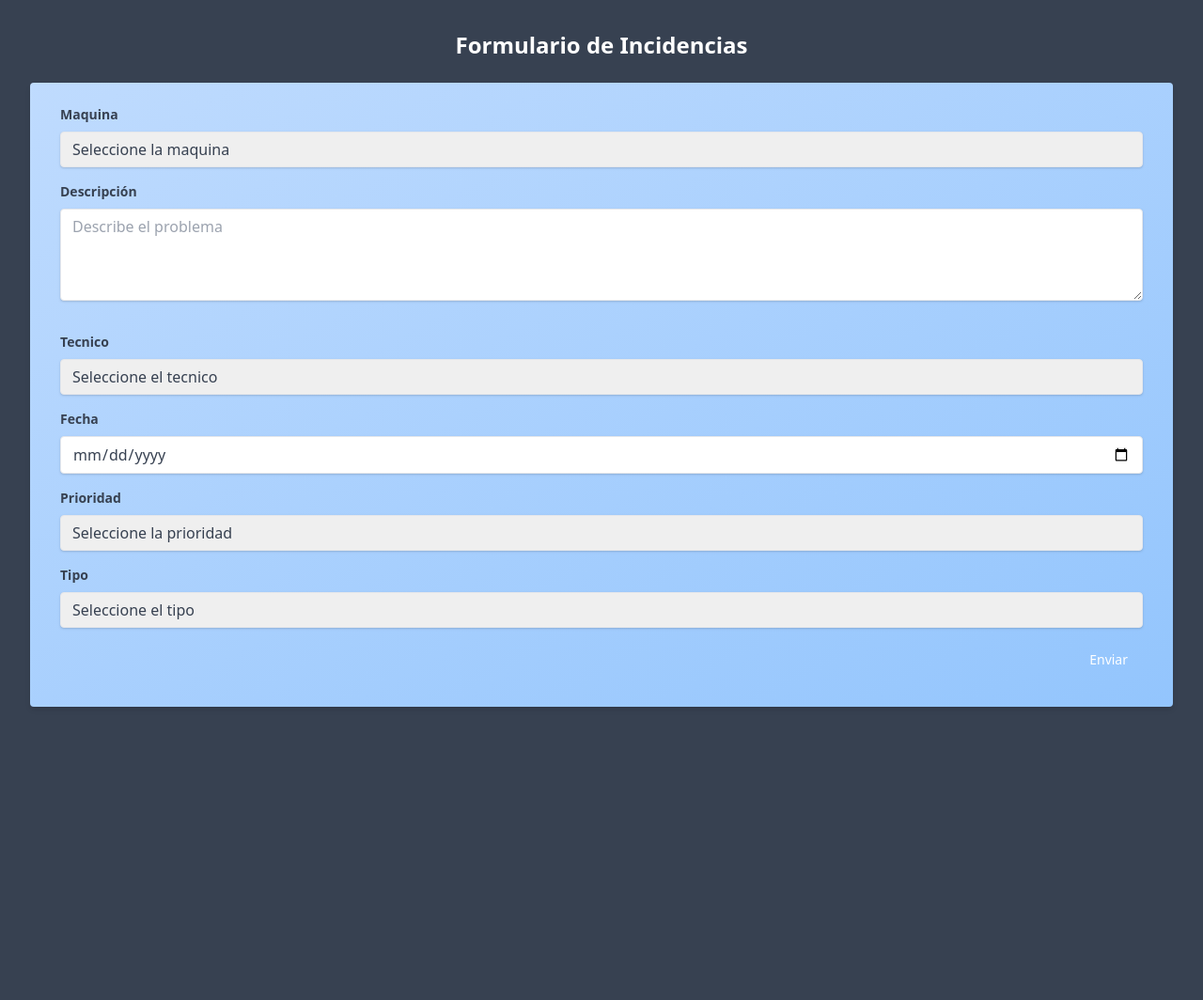
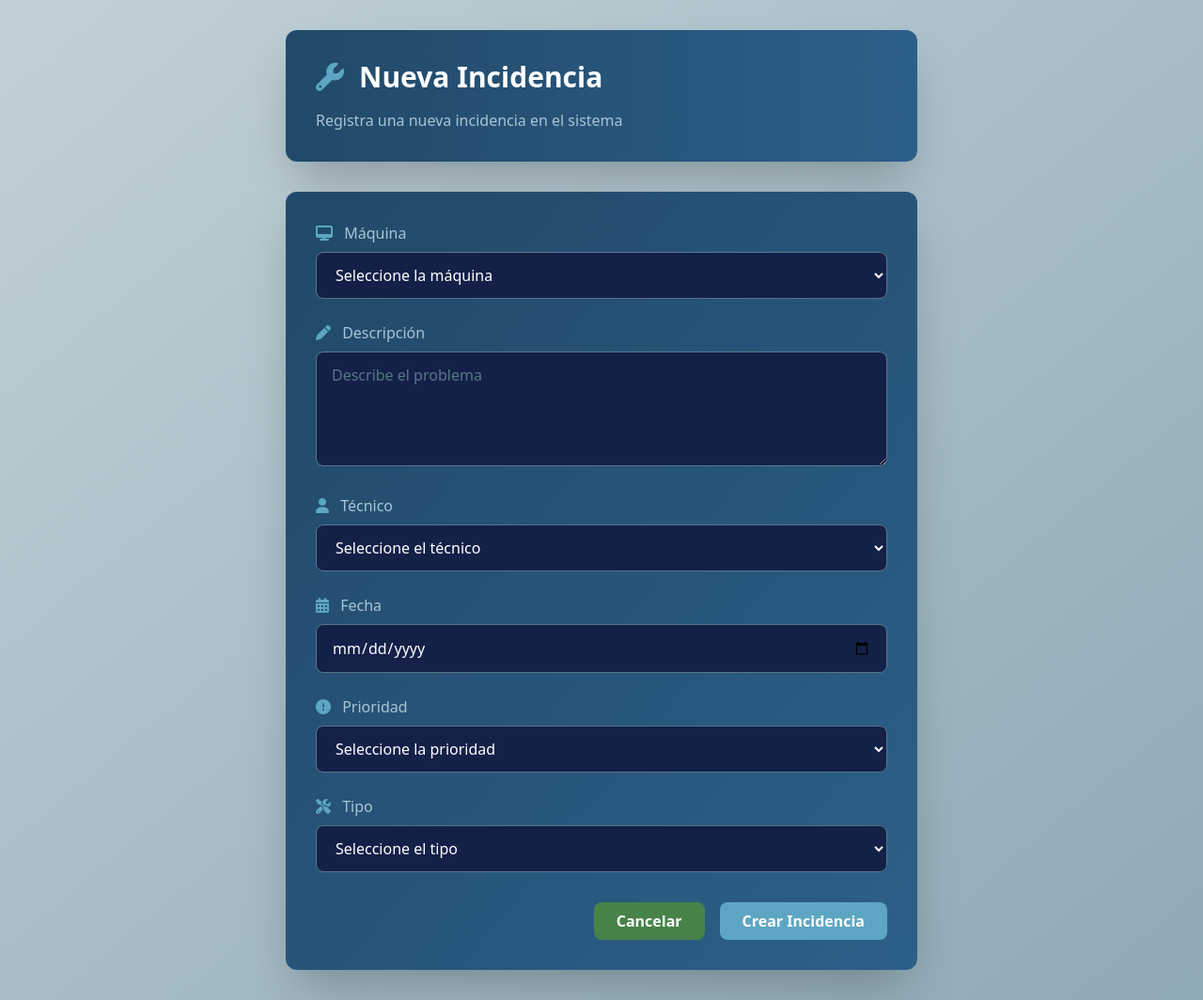
Before and after one commit to arnaugt25/Tot-Maquina, a PHP site: page /App/Views/forminci.php in a window 1280 px wide. Shown: the whole page at 94% size. Before the commit the page ends 752 px from the top, so only its background shows below. Run offline with PHP 8.4, Linux system fonts and the light colour scheme; the template is opened without the code that fills it, so the values that code supplies are empty; some libraries are stand-ins or nearby versions.

Commit message:
incidencias create edit y admin incidencias

```diff
--- a/App/Controllers/ctrlAdmin.php
+++ b/App/Controllers/ctrlAdmin.php
@@ -12,8 +12,12 @@ class ctrlAdmin {
         $machinesModel = $container->get("Machine");
         $machines = $machinesModel->getAllMachines();
 
+        $maintenanceModel = $container->get("maintenance");
+        $maintenances = $maintenanceModel->getMaintenances();
+
         $response->set("users", $users);
         $response->set("machines", $machines);
+        $response->set("maintenances", $maintenances);
         $response->setTemplate("Admin.php");
 
         return $response;
--- a/App/Controllers/ctrlMaintenance.php
+++ b/App/Controllers/ctrlMaintenance.php
@@ -47,4 +47,5 @@ class ctrlMaintenances
             return $response->withRedirect('/mantenimientos/edit?id=' . $data['maintenance_id'] . '&error=Error al actualizar');
         }
     }
+
 }
--- a/App/Views/forminci.php
+++ b/App/Views/forminci.php
@@ -1,80 +1,94 @@
 <!DOCTYPE html>
-<html lang="en">
+<html lang="es">
 <head>
     <meta charset="UTF-8">
     <meta name="viewport" content="width=device-width, initial-scale=1.0">
-    <title>Formulario de Incidencias</title>
-    <link href="https://cdn.jsdelivr.net/npm/tailwindcss@2.2.19/dist/tailwind.min.css" rel="stylesheet">
+    <title>Nueva Incidencia - Tot Maquina</title>
+    <script src="https://cdn.tailwindcss.com"></script>
+    <link rel="stylesheet" href="https://cdnjs.cloudflare.com/ajax/libs/font-awesome/6.5.1/css/all.min.css">
 </head>
-<body class="bg-gray-700">
-    <div class="container mx-auto p-8">
-        <h1 class="text-2xl font-bold mb-6 text-center text-white">Formulario de Incidencias</h1>
+<body class="bg-gradient-to-br from-[#C1D1D8] to-[#8FA9B5] min-h-screen">
+    <!-- Contenido Principal -->
+    <main class="container mx-auto px-6 py-8">
+        <div class="max-w-2xl mx-auto">
+            <!-- Cabecera del formulario -->
+            <div class="bg-gradient-to-r from-[#214969] to-[#2C5F88] rounded-xl shadow-2xl p-8 mb-8">
+                <h1 class="text-3xl font-bold text-white mb-4 flex items-center">
+                    <i class="fa-solid fa-wrench mr-4 text-[#5DA6C3]"></i>
+                    Nueva Incidencia
+                </h1>
+                <p class="text-[#A8C5D6]">Registra una nueva incidencia en el sistema</p>
+            </div>
 
-        <form action="/incidencias/crear" method="POST" class="bg-blue-200 shadow-md rounded px-8 pt-6 pb-8 mb-4">
-
+            <form action="/incidencias/crear" method="POST" class="bg-gradient-to-br from-[#214969] to-[#2C5F88] rounded-xl shadow-2xl p-8">
                 <!-- Machine -->
-            <div class="mb-4">
-                <label class="block text-gray-700 text-sm font-bold mb-2" for="responsable">
-                    Maquina
+                <div class="mb-6">
+                    <label class="block text-[#A8C5D6] font-medium mb-2" for="machine">
+                        <i class="fas fa-desktop text-[#5DA6C3] mr-2"></i>
+                        Máquina
                     </label>
-                <select class="shadow appearance-none border rounded w-full py-2 px-3 text-gray-700 leading-tight focus:outline-none focus:shadow-outline"
+                    <select class="w-full bg-[#132048] border border-[#577788] rounded-lg px-4 py-3 text-white placeholder-[#577788] focus:outline-none focus:border-[#5DA6C3] focus:ring-2 focus:ring-[#5DA6C3]/50 transition-all"
                             id="machine"
                             name="machine"
                             required>
+                        <option value="">Seleccione la máquina</option>
+                        <?php foreach ($machines as $machine): ?>
+                            <option value="<?php echo $machine['machine_id']; ?>"><?php echo $machine['model']; ?></option>
+                        <?php endforeach; ?>
+                    </select>
+                </div>
 
-                    <option value="">Seleccione la maquina</option>
-                    <?php foreach ($machines as $machine){?>
-                        <option value="<?php echo $machine['machine_id']; ?>"><?php echo $machine['model']; ?></option>
-                    <?php } ?>
-                </select>
-
-            </div>
                 <!-- Descripción -->
-            <div class="mb-4">
-                <label class="block text-gray-700 text-sm font-bold mb-2" for="descripcion">
+                <div class="mb-6">
+                    <label class="block text-[#A8C5D6] font-medium mb-2" for="description">
+                        <i class="fa-solid fa-pen text-[#5DA6C3] mr-2"></i>
                         Descripción
                     </label>
-                <textarea class="shadow appearance-none border rounded w-full py-2 px-3 text-gray-700 mb-3 leading-tight focus:outline-none focus:shadow-outline"
+                    <textarea class="w-full bg-[#132048] border border-[#577788] rounded-lg px-4 py-3 text-white placeholder-[#577788] focus:outline-none focus:border-[#5DA6C3] focus:ring-2 focus:ring-[#5DA6C3]/50 transition-all"
                           id="description"
                           name="description"
                           rows="4"
                           placeholder="Describe el problema"
                           required></textarea>
                 </div>
-            <!-- Tecnic -->
-            <div class="mb-4">
-                <label class="block text-gray-700 text-sm font-bold mb-2" for="responsable">
-                    Tecnico
+
+                <!-- Técnico -->
+                <div class="mb-6">
+                    <label class="block text-[#A8C5D6] font-medium mb-2" for="user_id">
+                        <i class="fas fa-user text-[#5DA6C3] mr-2"></i>
+                        Técnico
                     </label>
-                <select class="shadow appearance-none border rounded w-full py-2 px-3 text-gray-700 leading-tight focus:outline-none focus:shadow-outline"
+                    <select class="w-full bg-[#132048] border border-[#577788] rounded-lg px-4 py-3 text-white placeholder-[#577788] focus:outline-none focus:border-[#5DA6C3] focus:ring-2 focus:ring-[#5DA6C3]/50 transition-all"
                             id="user_id"
                             name="user_id"
                             required>
-                    <option value="">Seleccione el tecnico</option>
-                    <?php foreach ($Users as $user) {?>
+                        <option value="">Seleccione el técnico</option>
+                        <?php foreach ($Users as $user): ?>
                             <option value="<?php echo $user['user_id']; ?>"><?php echo $user['username']; ?></option>
-                    <?php } ?>
+                        <?php endforeach; ?>
                     </select>
+                </div>
 
-            </div>
                 <!-- Fecha -->
-            <div class="mb-4">
-                <label class="block text-gray-700 text-sm font-bold mb-2" for="fecha">
+                <div class="mb-6">
+                    <label class="block text-[#A8C5D6] font-medium mb-2" for="assigned_date">
+                        <i class="fas fa-calendar-alt text-[#5DA6C3] mr-2"></i>
                         Fecha
                     </label>
-                <input class="shadow appearance-none border rounded w-full py-2 px-3 text-gray-700 leading-tight focus:outline-none focus:shadow-outline"
+                    <input type="date"
+                           class="w-full bg-[#132048] border border-[#577788] rounded-lg px-4 py-3 text-white placeholder-[#577788] focus:outline-none focus:border-[#5DA6C3] focus:ring-2 focus:ring-[#5DA6C3]/50 transition-all"
                            id="assigned_date"
                            name="assigned_date"
-                       type="date"
                            required>
                 </div>
 
                 <!-- Prioridad -->
-            <div class="mb-4">
-                <label class="block text-gray-700 text-sm font-bold mb-2" for="prioridad">
+                <div class="mb-6">
+                    <label class="block text-[#A8C5D6] font-medium mb-2" for="priority">
+                        <i class="fas fa-exclamation-circle text-[#5DA6C3] mr-2"></i>
                         Prioridad
                     </label>
-                <select class="shadow appearance-none border rounded w-full py-2 px-3 text-gray-700 leading-tight focus:outline-none focus:shadow-outline"
+                    <select class="w-full bg-[#132048] border border-[#577788] rounded-lg px-4 py-3 text-white placeholder-[#577788] focus:outline-none focus:border-[#5DA6C3] focus:ring-2 focus:ring-[#5DA6C3]/50 transition-all"
                             id="priority"
                             name="priority"
                             required>
@@ -84,12 +98,14 @@
                         <option value="Urgente">Urgente</option>
                     </select>
                 </div>
+
                 <!-- Tipo -->
-            <div class="mb-4">
-                <label class="block text-gray-700 text-sm font-bold mb-2" for="prioridad">
+                <div class="mb-6">
+                    <label class="block text-[#A8C5D6] font-medium mb-2" for="type">
+                        <i class="fas fa-tools text-[#5DA6C3] mr-2"></i>
                         Tipo
                     </label>
-                <select class="shadow appearance-none border rounded w-full py-2 px-3 text-gray-700 leading-tight focus:outline-none focus:shadow-outline"
+                    <select class="w-full bg-[#132048] border border-[#577788] rounded-lg px-4 py-3 text-white placeholder-[#577788] focus:outline-none focus:border-[#5DA6C3] focus:ring-2 focus:ring-[#5DA6C3]/50 transition-all"
                             id="type"
                             name="type"
                             required>
@@ -98,32 +114,18 @@
                         <option value="correctivo">Correctivo</option>
                     </select>
                 </div>
-            <!-- Botón de envío -->
-            <div class="flex justify-end">
-                <button type="submit" class="px-4 py-2 text-sm bg-[#0a2b5e] text-white rounded-md hover:bg-[#081d40] focus:outline-none focus:ring-2 focus:ring-[#0a2b5e] focus:ring-opacity-50 transition duration-150 ease-in-out">
-                    Enviar
+
+                <!-- Botones -->
+                <div class="flex justify-end space-x-4 mt-8">
+                    <a href="/admin" class="bg-[#478249] hover:bg-[#054525] text-white font-bold py-2 px-6 rounded-lg transition-colors duration-300">
+                        Cancelar
+                    </a>
+                    <button type="submit" class="bg-[#5DA6C3] hover:bg-[#4A8599] text-white font-bold py-2 px-6 rounded-lg transition-colors duration-300">
+                        Crear Incidencia
                     </button>
                 </div>
             </form>
         </div>
-
-    <style>
-        select:focus, input:focus, textarea:focus {
-            border-color: #3b82f6;
-            box-shadow: 0 0 0 3px rgba(59, 130, 246, 0.3);
-        }
-
-        select, input[type="date"], textarea {
-            transition: all 0.3s ease-in-out;
-        }
-
-        select:hover, input:hover, textarea:hover {
-            border-color: #3b82f6;
-        }
-
-        .bg-blue-200 {
-            background: linear-gradient(to bottom right, #bfdbfe, #93c5fd);
-        }
-    </style>
+    </main>
 </body>
 </html>
--- a/db/init.sql
+++ b/db/init.sql
@@ -36,6 +36,7 @@ CREATE TABLE maintenance (
     assigned_date DATE,
     user_id INT,
     machine_id INT,
+    priority VARCHAR(100),
     FOREIGN KEY (user_id) REFERENCES user(user_id),
     FOREIGN KEY (machine_id) REFERENCES machine(machine_id)
 );
--- a/public/index.php
+++ b/public/index.php
@@ -80,6 +80,10 @@ $app->get("/admin/edituser/{id}", [\App\Controllers\ctrlAdminUser::class, "formE
 $app->post("/admin/edituser/{id}", [\App\Controllers\ctrlAdminUser::class, "editUser"]);
 $app->get("/admin/deleteuser/{id}", [\App\Controllers\ctrlAdminUser::class, "deleteUser"]);
 $app->get("/admin/deletemachine/{id}", [\App\Controllers\ctrlFormMachine::class, "deleteMachine"]);
+$app->get("/admin/deleteinci/{id}", [\App\Controllers\ctrlListinci::class, "deleteMaintenance"]);
+$app->route("/admin/forminci", [\App\Controllers\ctrlFormInci::class, "index"]);
+$app->route("/admin/forminci", [\App\Controllers\ctrlFormInci::class, "ctrlFormInci"]);
+
 
 // Ruta por defecto (error)
 $app->route(Router::DEFAULT_ROUTE, "ctrlError");
```
Also changed, not shown: App/Views/Admin.php (+20 -12 lines). Lines whose indentation alone changed are shown as unchanged.
